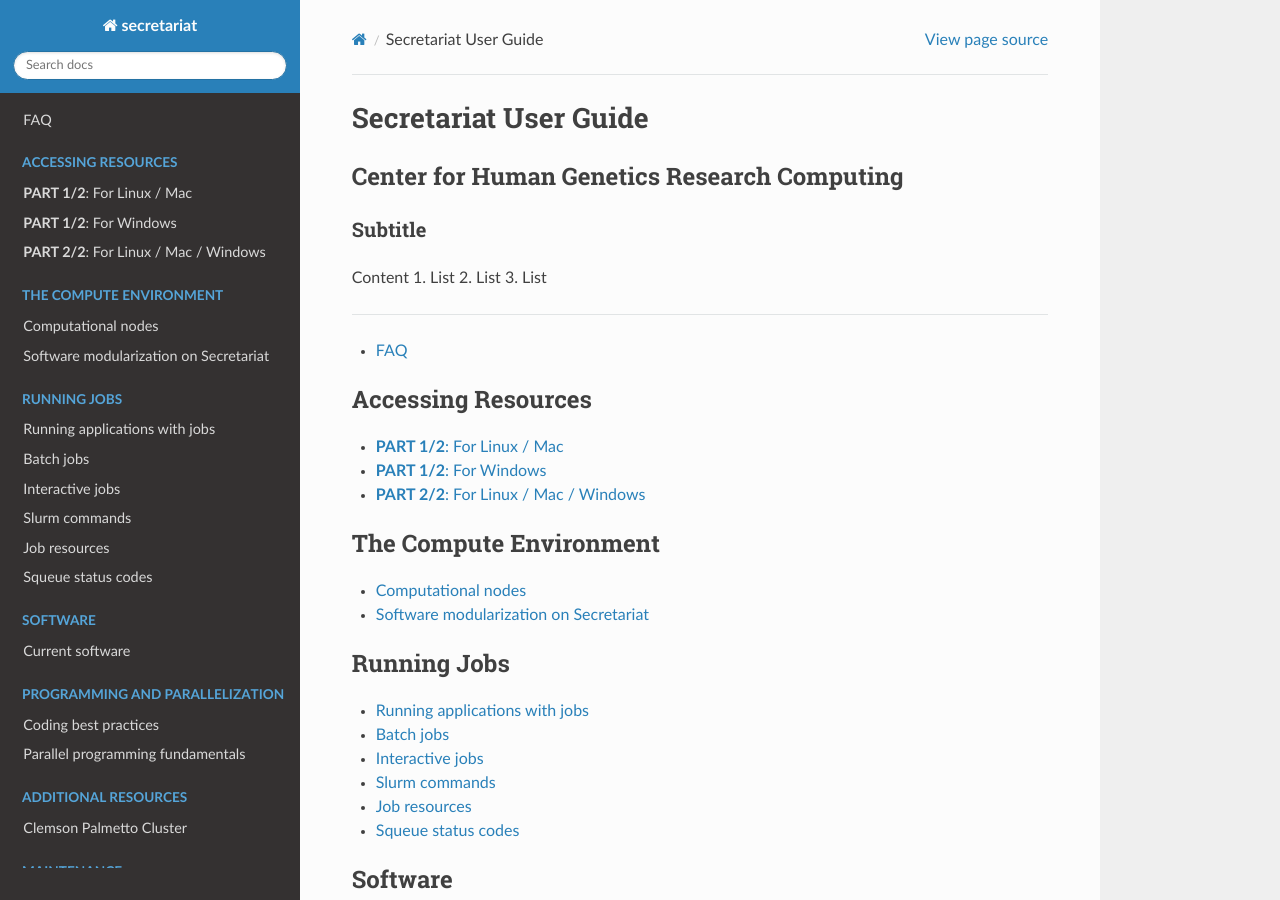
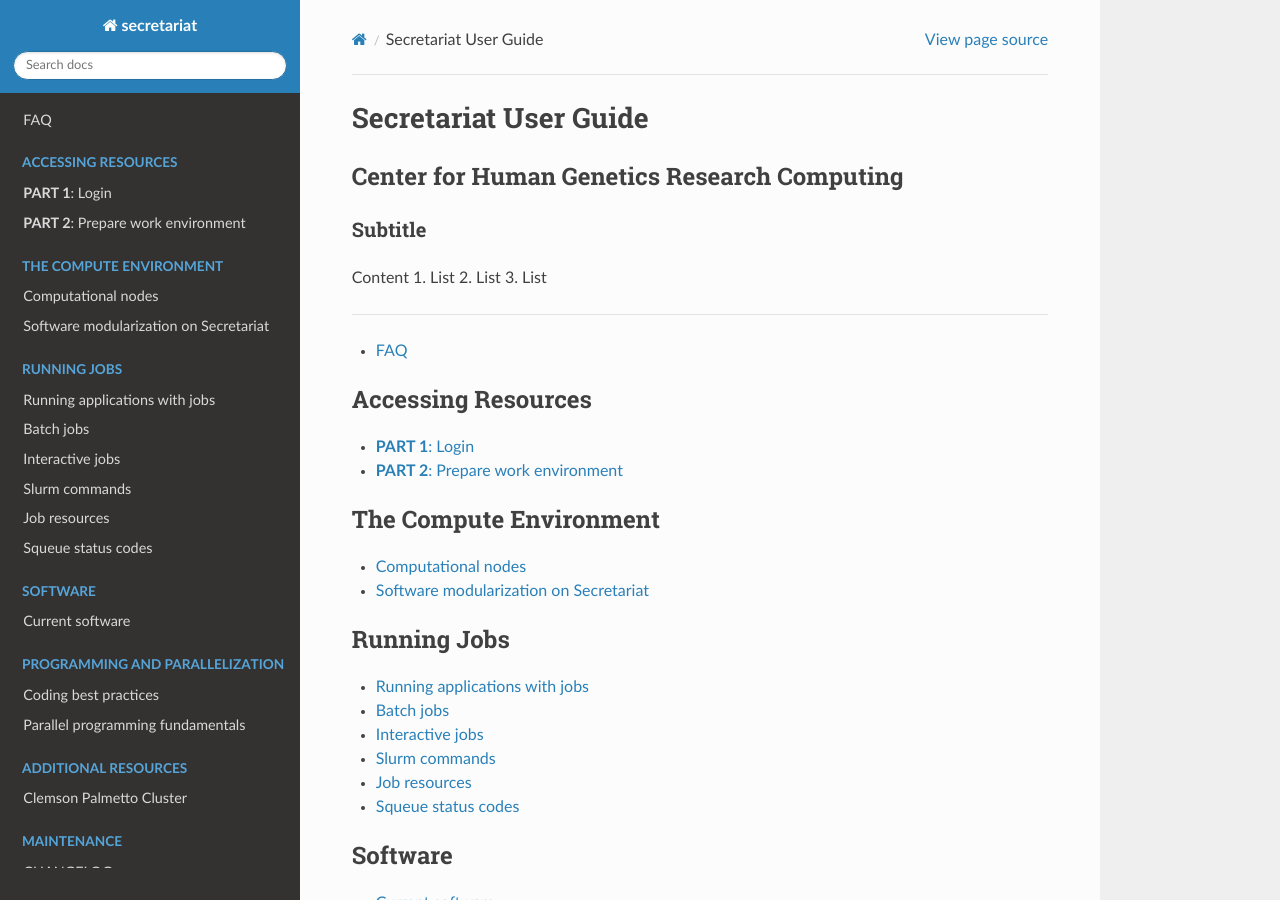
Before and after one commit to amalgamaria/secretariat, a Sphinx documentation site: the page built from docs/index.rst, in a window 1280 px wide and 900 px high. Built offline with Sphinx 7.4.7 and the Read the Docs theme 2.0.0, drawn with Linux system fonts in a browser that asks for light colours.

Commit message:
Reformat content

```diff
--- a/docs/access/logging-in.rst
+++ b/docs/access/logging-in.rst
@@ -2,48 +2,54 @@
 
 ----
 
-**PART 1/2**: For Linux / Mac
------------------------------
+**PART 1**: Login
+#################
 
-1 Open a Terminal window.
-2 Type ``ssh -X [username]@secretariat-master.clemson.edu`` on the command line; Press Enter.
+For Linux / Mac
+---------------
+
+1. Open a Terminal window.
+2. Type ``ssh -X [username]@secretariat-master.clemson.edu`` on the command line; Press Enter.
 
 	*Insert your own username in the place of [username] -- you do not need the brackets.*
 
-3 Type password on the command line; Press Enter. Your initial password will be *1234*.
+3. Type password on the command line; Press Enter. Your initial password will be **1234**.
 
 Login is complete!
 
-**PART 1/2**: For Windows
--------------------------
+For Windows
+-----------
 
-1 Download `MobaXterm`_. (The 'Installer Edition' is fine.)
-2 After installing, launch MobaXterm and click the 'Session' button. Select 'SSH'.
-3 Type *secretariat-master.clemson.edu* in the 'Remote host' box.
-4 Check the 'Specify username' box and type your aforementioned username.
-5 Click 'OK'.
+1. Download `MobaXterm`_. (The 'Installer Edition' is fine.)
+2. After installing, launch MobaXterm and click the 'Session' button. Select 'SSH'.
+3. Type **secretariat-master.clemson.edu** in the 'Remote host' box.
+4. Check the 'Specify username' box and type your aforementioned username.
+5. Click 'OK'.
 
 	*After the box closes, a new tab should appear and you will be prompted to enter your password.*
 
-6 Type password on the command line; Press Enter. Your initial password will be *1234*.
+6. Type password on the command line; Press Enter. Your initial password will be **1234**.
 
 Login is complete!
 
 ----
 
-**PART 2/2**: For Linux / Mac / Windows
----------------------------------------
+**PART 2**: Prepare work environment
+######################################
 
-1 Type ``passwd`` on the command line; Press Enter.
+For Linux / Mac / Windows
+-------------------------
+
+1. Type ``passwd`` on the command line; Press Enter.
 
 	(You will be prompted to enter your current password and then your new password.)
 
-2 Type ``ssh-keygen -t rs``a on the command line; Continue pressing Enter until complete.
+2. Type ``ssh-keygen -t rsa`` on the command line; Continue pressing Enter until complete.
 
-	*The process will be complete when the command line prompt returns to the ``[username]@secretariat-master ~]$`` format.*
+	*The process will be complete when the command line prompt returns to the* ``[username]@secretariat-master ~]$`` *format.*
 
-3 Type ``cat ~/.ssh/id_rsa.pub > ~/.ssh/authorized_keys`` on the command line; Press Enter.
-4 Type ``exit`` on the command line.
+3. Type ``cat ~/.ssh/id_rsa.pub > ~/.ssh/authorized_keys`` on the command line; Press Enter.
+4. Type ``exit`` on the command line.
 
 The session has ended!
 
```
